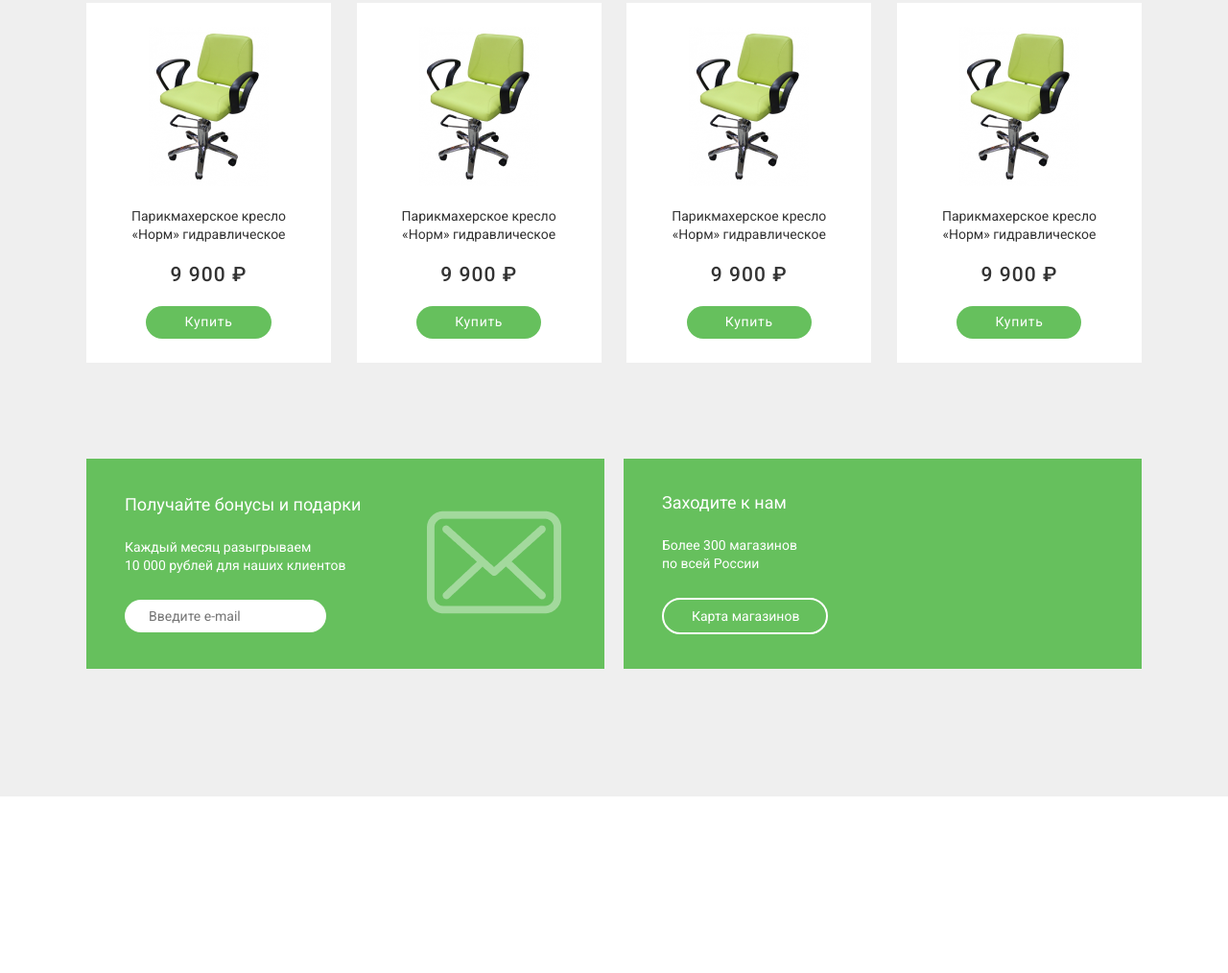
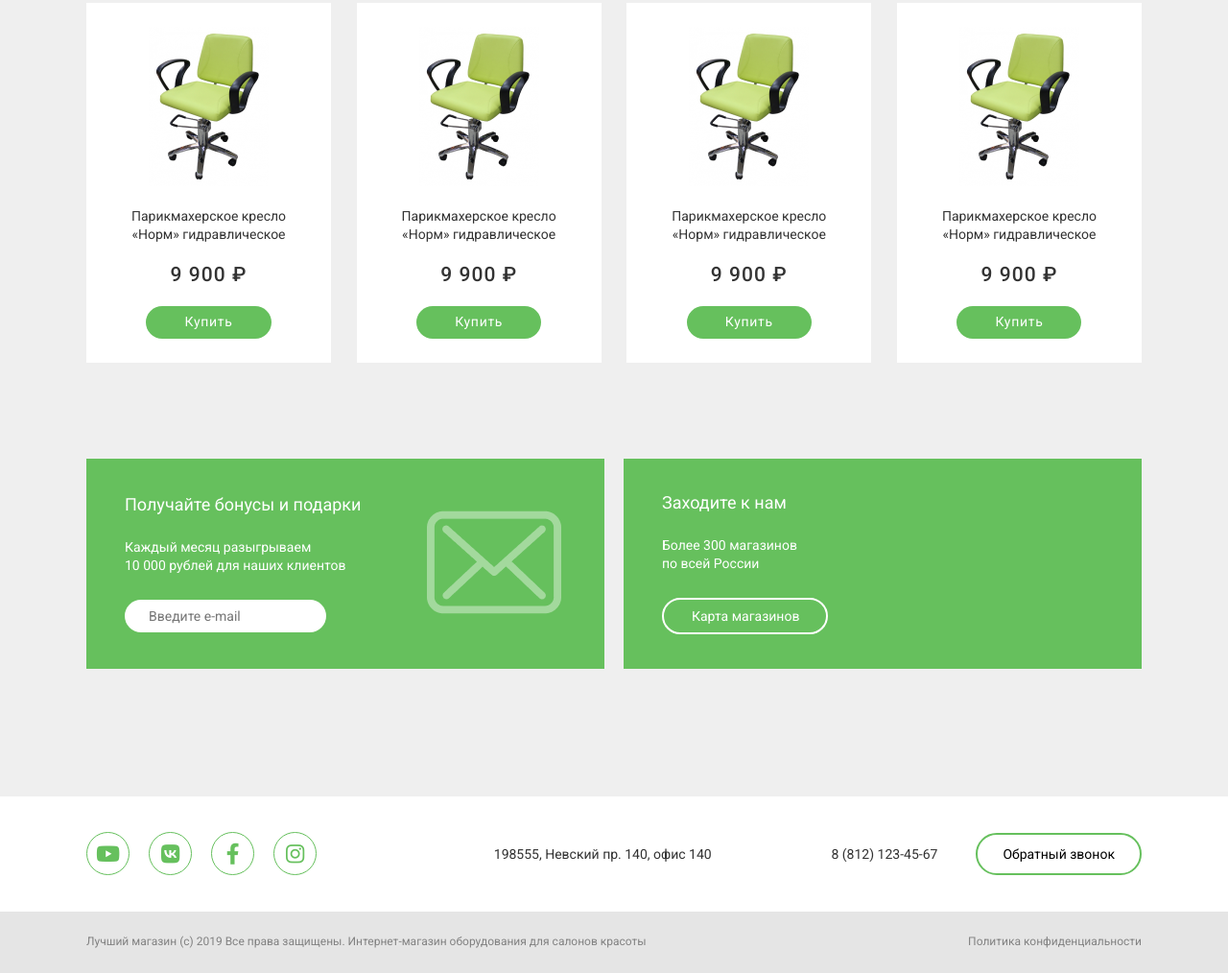
Before and after one commit to Umidjon-Verstka/beauty-web-site, a plain HTML site: page index.html in a window 1280 px wide. Shown: the part 996-2010 px from the top of the page at 96% size. Before the commit the page ends 1826 px from the top, so only its background shows below. Drawn offline with Linux system fonts and the light colour scheme.

Commit message:
add footer section

```diff
--- a/css/style.css
+++ b/css/style.css
@@ -307,3 +307,65 @@ body{
     padding: 9px 28px 9px 29px;
     color: var(--white);
 }
+/* FOOTER SECTIONS */
+.footer {
+}
+.footer__container {
+}
+.footer__line {
+    display: flex;
+    justify-content: space-between;
+    align-items: center;
+    padding: 37px 0px 38px 0px;
+}
+.footer__socials {
+    display: flex;
+}
+.footer__socials-link {
+    width: 45px;
+    height: 45px;
+    border-radius: 50%;
+    border: 1px solid var(--main-color);
+    background-color: var(--white);
+    color: var(--main-color);
+    text-decoration: none;
+    display: flex;
+    justify-content: center;
+    align-items: center;
+    font-size: 22px;
+    transition: all 0.2s ease-in-out;
+}
+.footer__socials-link:not(:last-child){
+    margin: 0px 20px 0px 0px;
+}
+.footer__socials-link:hover{
+    background-color: var(--main-color);
+    color: var(--white);
+}
+.footer__socials-link:active{
+    background-color: var(--main-color);
+    color: var(--white);
+    opacity: 0.8;
+}
+.footer__address {
+    margin: 0px -60px 0px auto;
+}
+.footer__phone-number {
+    margin: 0px 40px 0px auto;
+}
+.header__second-line-btn {
+}
+.footer__copyright {
+    background-color: var(--bg-color);
+    padding: 25px 0px;
+}
+.container__copyright{
+    display: flex;
+    justify-content: space-between;
+    align-items: center;
+}
+.footer__text {
+    font-size: 12px;
+    line-height: calc(14 / 12 * 100%);
+    color: #828282;
+}
--- a/index.html
+++ b/index.html
@@ -7,6 +7,8 @@
     <!-- GOOGLE FONTS -->
     <!-- Key Ctrl + p  >google fonts: insert <link>-->
     <link href="https://fonts.googleapis.com/css?family=Roboto:regular,500,700" rel="stylesheet" />
+
+    <link rel="stylesheet" href="https://cdnjs.cloudflare.com/ajax/libs/font-awesome/6.2.0/css/all.min.css">
     <!-- CSS STYLE -->
     <link rel="stylesheet" href="css/normalize.css">
     <link rel="stylesheet" href="css/reset.css">
@@ -149,7 +151,27 @@
 
     <!-- Footer -->
     <footer class="footer">
-
+        <div class="container footer__container">
+            <div class="footer__line">
+                <div class="footer__socials">
+                    <a href="" class="footer__socials-link"><i class="fa-brands fa-youtube"></i></a>
+                    <a href="" class="footer__socials-link"><i class="fa-brands fa-vk"></i></a>
+                    <a href="" class="footer__socials-link"><i class="fa-brands fa-facebook-f"></i></a>
+                    <a href="" class="footer__socials-link"><i class="fa-brands fa-instagram"></i></a>
+                </div>
+                <div class="footer__address">198555, Невский пр. 140, офис 140</div>
+                <div class="footer__phone-number">8 (812) 123-45-67</div>
+                <a href="#" class="header__second-line-btn btn">Обратный звонок</a>
+            </div>
+        </div>
+        <div class="footer__copyright">
+            <div class="container container__copyright">
+                <p class="footer__text">
+                    Лучший магазин (с) 2019 Все права защищены. Интернет-магазин оборудования для салонов красоты
+                </p>
+                <p class="footer__text">Политика конфиденциальности</p>
+            </div>
+        </div>
     </footer>
 
     <!-- JAVASCRIPT -->
```
